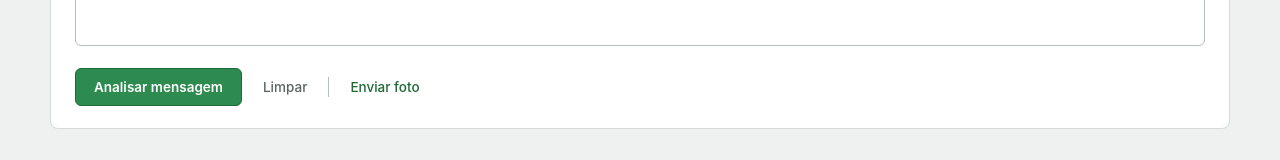
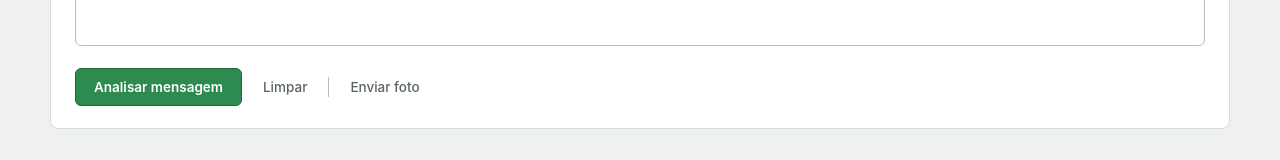
Before and after one commit to DiegoGrizzi/gerador-lista-corte, a React (Vite) app in the folder client/: page / in a window 1280 px wide. Shown: the part 485-645 px from the top of the page. Built offline with nearby package versions, Linux system fonts and the light colour scheme; no server answers.

Commit message:
Reverte a cor do texto do botão 'Enviar foto' para o padrão

```diff
--- a/client/src/styles/style.css
+++ b/client/src/styles/style.css
@@ -270,10 +270,6 @@ button.ghost {
 
 button.ghost:hover {
   background: var(--bg);
-}
-
-#btn-send-photo {
-  color: var(--accent-dark);
 }
 
 button.danger-ghost {
```
